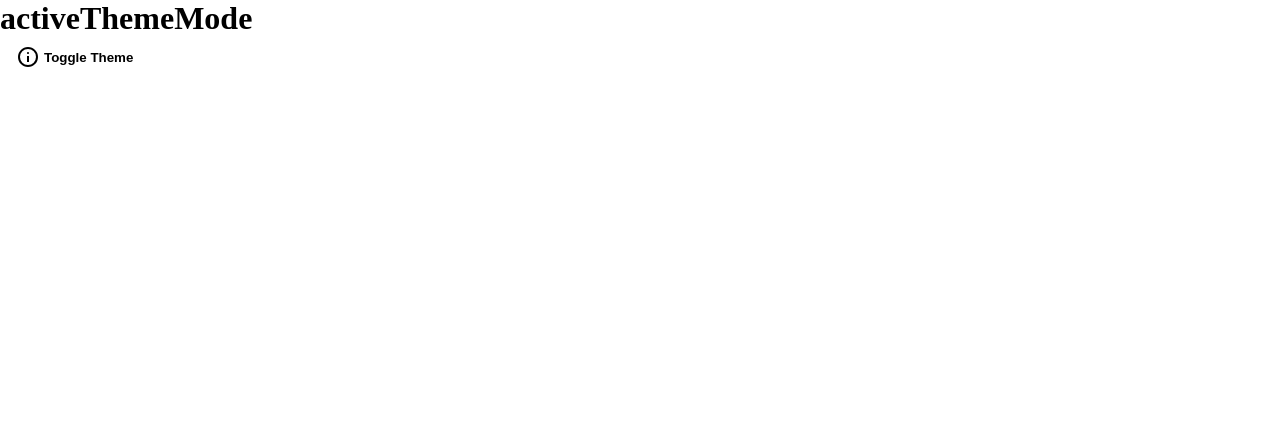
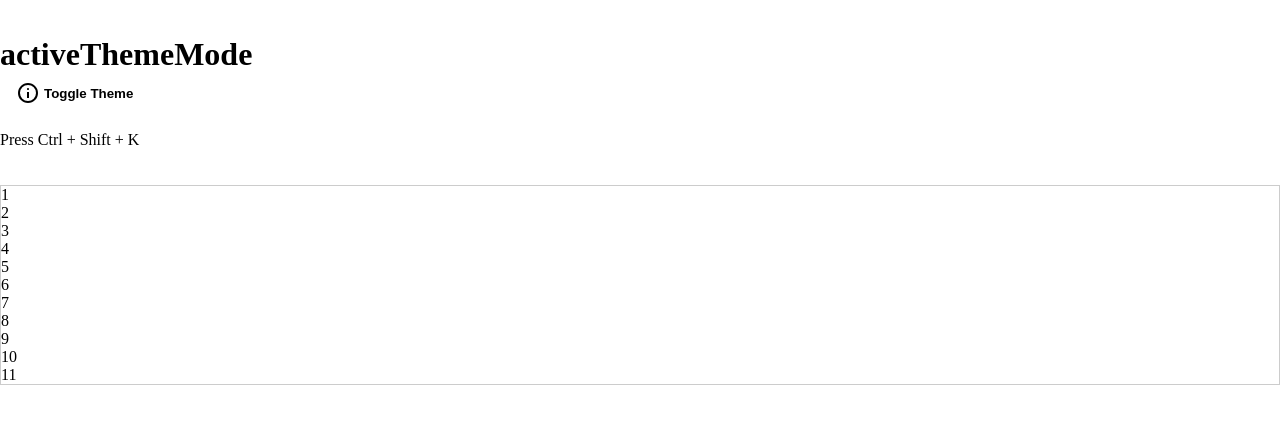
Before and after one commit to nilfocus/feflow, a SvelteKit app: page / in a window 1280 px wide. Shown: the top 424 px of the page. Built offline with nearby package versions, Linux system fonts and the light colour scheme.

Commit message:
scroll end and on press shortcut actions

```diff
--- a/package.json
+++ b/package.json
@@ -1,6 +1,6 @@
 {
 	"name": "@dxdns/feflow",
-	"version": "0.3.0",
+	"version": "0.3.1",
 	"description": "feflow: svelte components ui",
 	"private": false,
 	"author": "Diógenes Rodrigues <https://github.com/dxdns>",
--- a/src/lib/actions/index.ts
+++ b/src/lib/actions/index.ts
@@ -13,6 +13,8 @@ import activeLineAction from "./activeLineAction.js"
 import glowOnHoverAction from "./glowOnHoverAction.js"
 import checkVisibilityAction from "./checkVisibilityAction.js"
 import fadeOnScrollAction from "./fadeOnScrollAction.js"
+import onShortcutAction from "./onShortcutAction.js"
+import onScrollEndAction from "./onScrollEndAction.js"
 
 export {
 	inputDropAction,
@@ -29,5 +31,7 @@ export {
 	activeLineAction,
 	glowOnHoverAction,
 	checkVisibilityAction,
-	fadeOnScrollAction
+	fadeOnScrollAction,
+	onShortcutAction,
+	onScrollEndAction
 }
--- /dev/null
+++ b/src/lib/actions/onScrollEndAction.ts
@@ -0,0 +1,20 @@
+export default function onScrollEndAction(
+	node: HTMLElement,
+	callback: () => void
+) {
+	function handleScroll() {
+		const isAtBottom = node.scrollTop + node.clientHeight >= node.scrollHeight
+
+		if (isAtBottom) {
+			callback()
+		}
+	}
+
+	node.addEventListener("scroll", handleScroll)
+
+	return {
+		destroy() {
+			node.removeEventListener("scroll", handleScroll)
+		}
+	}
+}
--- /dev/null
+++ b/src/lib/actions/onShortcutAction.ts
@@ -0,0 +1,37 @@
+type Props = {
+	keys: string[]
+	callback: (event: KeyboardEvent) => void
+}
+
+export default function onShortcutAction(_: HTMLElement, props: Props) {
+	const pressed = new Set<string>()
+
+	function normalizeKey(key: string) {
+		return key.toLowerCase()
+	}
+
+	function onKeyDown(event: KeyboardEvent) {
+		pressed.add(normalizeKey(event.key))
+
+		const allMatch = props.keys.every((key) => pressed.has(normalizeKey(key)))
+
+		if (allMatch) {
+			event.preventDefault()
+			props.callback(event)
+		}
+	}
+
+	function onKeyUp(event: KeyboardEvent) {
+		pressed.delete(normalizeKey(event.key))
+	}
+
+	window.addEventListener("keydown", onKeyDown)
+	window.addEventListener("keyup", onKeyUp)
+
+	return {
+		destroy() {
+			window.removeEventListener("keydown", onKeyDown)
+			window.removeEventListener("keyup", onKeyUp)
+		}
+	}
+}
--- a/src/lib/components/code/Code.module.css
+++ b/src/lib/components/code/Code.module.css
@@ -4,6 +4,7 @@
     overflow: auto;
     height: auto;
     width: auto;
+    padding: 1rem;
 }
 
 .code::-webkit-scrollbar {
--- a/src/routes/+page.svelte
+++ b/src/routes/+page.svelte
@@ -1,12 +1,47 @@
 <script lang="ts">
 	import { InfoIcon } from "@/lib/icons/index.js"
-	import { Button, themeMode } from "@/lib/index.js"
+	import { Actions, Button, themeMode } from "@/lib/index.js"
 
 	const { toggleThemeMode } = themeMode()
+
+	function handleShortcut(event: KeyboardEvent) {
+		console.log("Shortcut pressed!", event)
+	}
+
+	function onScrollToEnd() {
+		console.log("end")
+	}
 </script>
+
+<br />
+<br />
 
 <h1>activeThemeMode</h1>
 <Button onclick={toggleThemeMode}>
 	<InfoIcon />
 	Toggle Theme
 </Button>
+
+<br />
+<br />
+
+<div
+	use:Actions.onShortcutAction={{
+		keys: ["Control", "Shift", "K"],
+		callback: handleShortcut
+	}}
+>
+	Press Ctrl + Shift + K
+</div>
+
+<br />
+<br />
+
+<div
+	use:Actions.onScrollEndAction={onScrollToEnd}
+	style="height: 200px; overflow-y: auto; border: 1px solid #ccc;"
+>
+	{#each Array(100) as _, i}
+		<p>{i + 1}</p>
+	{/each}
+</div>
```
Also changed, not shown: 1 other file (tests, documents, lock files or other folders).
